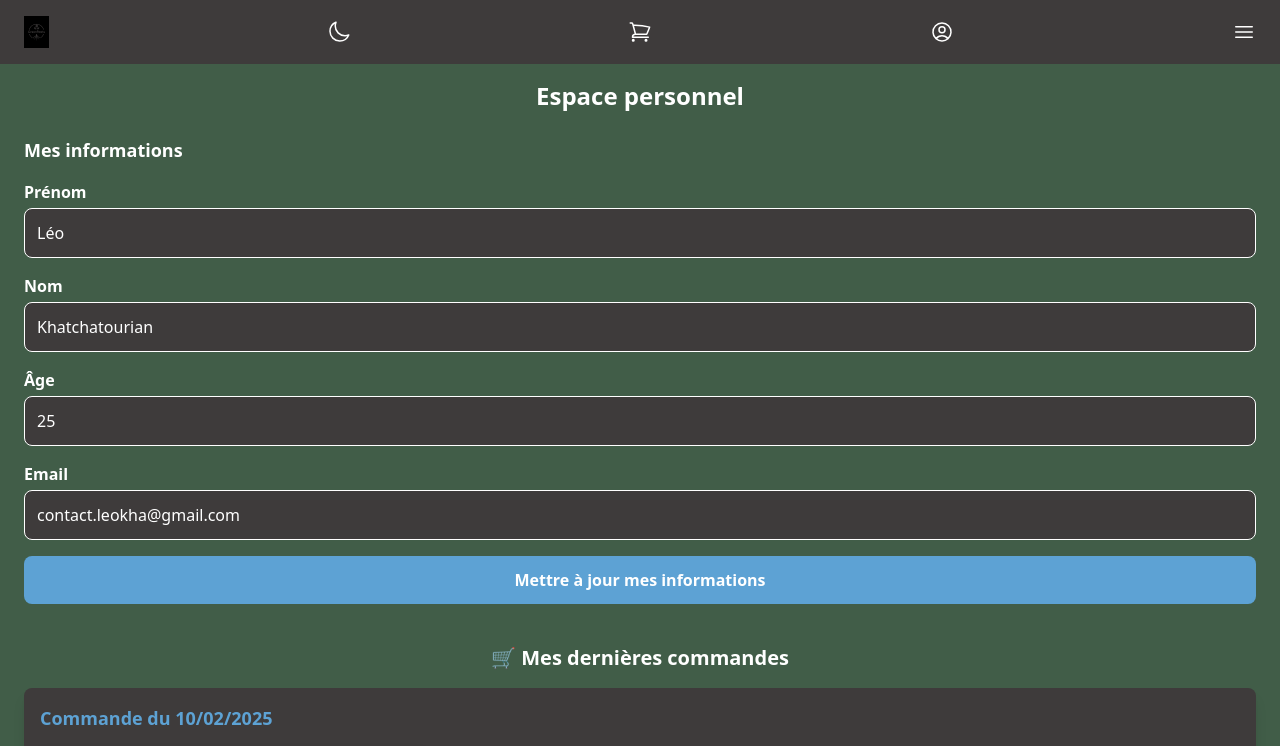
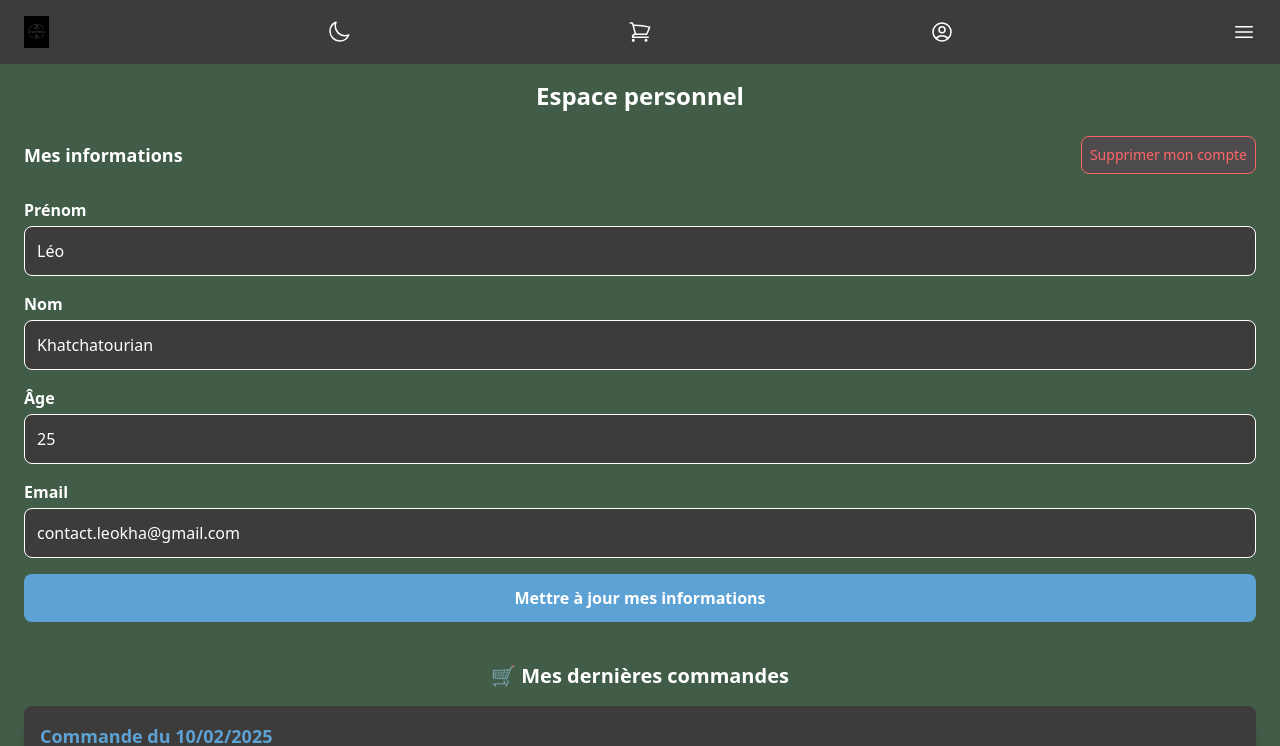
Before and after one commit to NathanBegue/GreenRoots-front, a React (Vite) app: page /compte in a window 1280 px wide. Shown: the top 746 px of the page. Built offline with nearby package versions, Linux system fonts and the light colour scheme.

Commit message:
espace utilisateur intégré + prix sur les cards ajouté

```diff
--- a/src/component/pages/User-space.tsx
+++ b/src/component/pages/User-space.tsx
@@ -7,10 +7,19 @@ export default function UserSpace() {
             <div>
                 <h1 className="text-2xl font-bold text-center mb-6">Espace personnel</h1>
 
-                <p className="text-lg font-semibold mb-4">Mes informations</p>
+                <div className=" flex flex-row justify-between items-center">
+                    <p className="text-lg font-semibold">Mes informations</p>
+
+                    {/* Bouton de suppression du compte (plus discret) */}
+                    <button
+                        className="bg-dark-accent text-red-400 text-sm flex items-center gap-2 rounded-lg border p-2"
+                    >
+                        Supprimer mon compte
+                    </button>
+                </div>
 
                 {/* Formulaire utilisateur */}
-                <form action="" className="flex flex-col gap-4">
+                <form action="" className="flex flex-col gap-4 mt-6">
                     {/* Prénom */}
                     <div className="flex flex-col">
                         <label htmlFor="firstname" className="font-semibold mb-1">Prénom</label>
--- a/src/component/ui/Card.tsx
+++ b/src/component/ui/Card.tsx
@@ -22,6 +22,7 @@ export default function Card({
             {/* Contenu de la carte */}
             <div className={`flex ${isSmall ? "items-center gap-2" : "gap-4"} justify-between items-center w-full p-4`}>
                 <p className={`font-title ${isSmall ? "text-sm" : "text-xl font-bold"}`}>Chêne pédonculé</p>
+                <p className="font-semibold text-cta">Prix: 25€</p>
 
                 {/* Supprime tous les boutons si isSmall est activé */}
                 {!isSmall &&
```
